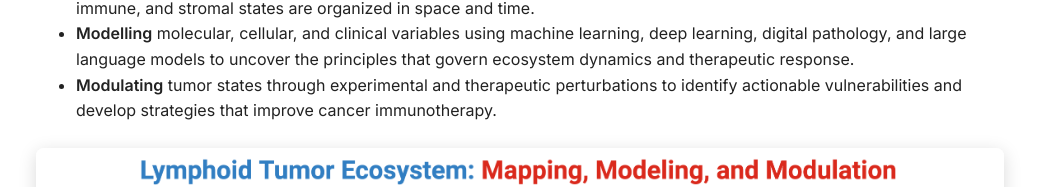
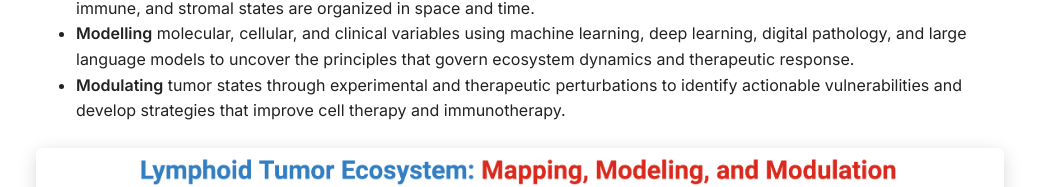
Before and after one commit to lixubinp/lixubinp.github.io, a plain HTML site: page future.html in a window 1280 px wide. Shown: the part 243-430 px from the top of the page, without its empty margins (120-1159 px from the left). Drawn offline with Linux system fonts and the light colour scheme.

Commit message:
Update future.html

```diff
--- a/future.html
+++ b/future.html
@@ -189,7 +189,7 @@
       <ul>
         <li><strong>Mapping</strong> cellular architecture using spatial, single-cell, and other genomics technologies to define how malignant, immune, and stromal states are organized in space and time.</li>
         <li><strong>Modelling</strong> molecular, cellular, and clinical variables using machine learning, deep learning, digital pathology, and large language models to uncover the principles that govern ecosystem dynamics and therapeutic response.</li>
-        <li><strong>Modulating</strong> tumor states through experimental and therapeutic perturbations to identify actionable vulnerabilities and develop strategies that improve cancer immunotherapy.</li>
+        <li><strong>Modulating</strong> tumor states through experimental and therapeutic perturbations to identify actionable vulnerabilities and develop strategies that improve cell therapy and immunotherapy.</li>
       </ul>
       <div style="text-align: center; margin: 24px 0;">
         <img src="images/research_focus_approaches_goal.png"
```
